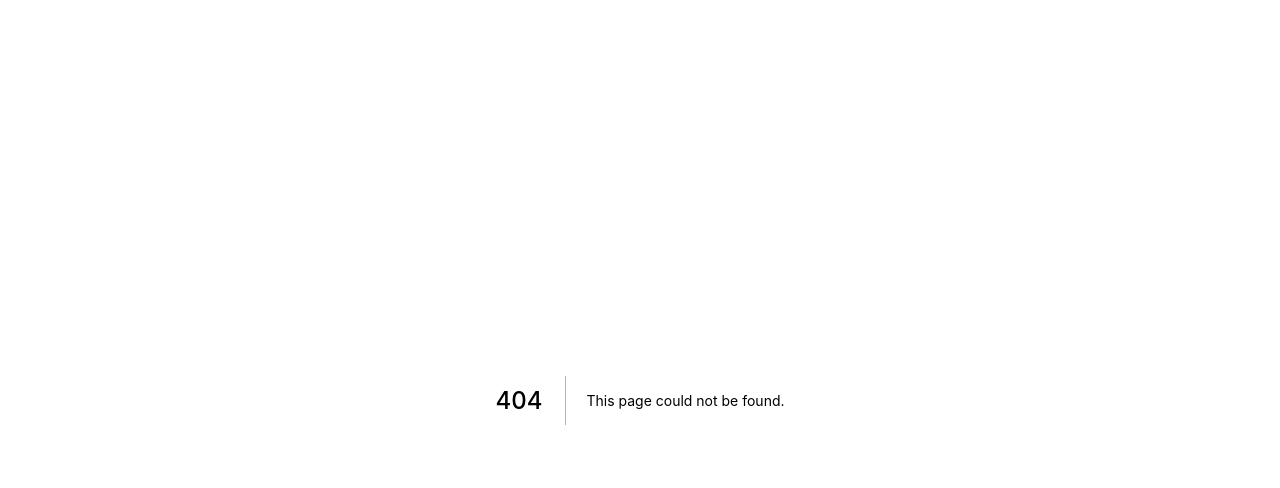
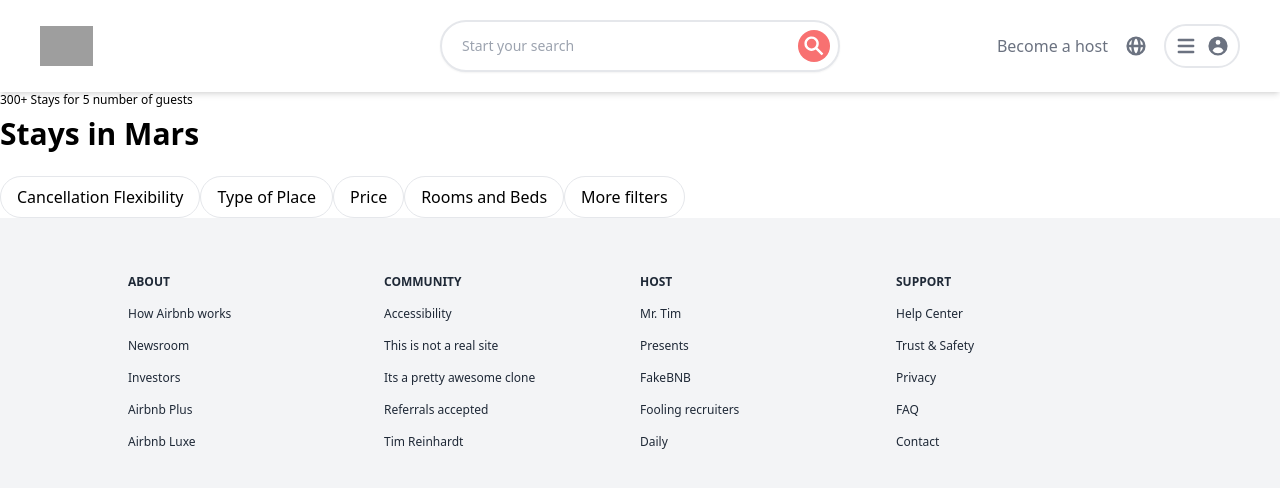
Before and after one commit to tjreinhardt/airbnb, a Next.js app in the folder airbnb-clone/: page /search in a window 1280 px wide. Before the commit this address had no page. Shown: the top 488 px of the page. Built offline with nearby package versions, Linux system fonts and the light colour scheme; grey boxes are pictures that could not be loaded.

Commit message:
adding search feature needs work

```diff
--- /dev/null
+++ b/airbnb-clone/pages/search.js
@@ -0,0 +1,30 @@
+import React from 'react'
+import Footer from '../components/Footer'
+import Header from "../components/Header"
+function Search() {
+  return (
+    <div className='h-screen'>
+      <Header />
+
+      <main className='flex'>
+        <section>
+          <p className='text-xs'>300+ Stays for 5 number of guests</p>
+          <h1 className='text-3xl font-semibold mt-2 mb-6'>Stays in Mars</h1>
+          <div className='hidden lg:inline-flex'>
+            <p className='px-4 py-2 border rounded-full cursor-pointer hover:shadow-lg active:scale-95'>Cancellation Flexibility</p>
+            <p className='px-4 py-2 border rounded-full cursor-pointer hover:shadow-lg active:scale-95'>Type of Place</p>
+            <p className='px-4 py-2 border rounded-full cursor-pointer hover:shadow-lg active:scale-95'>Price</p>
+            <p className='px-4 py-2 border rounded-full cursor-pointer hover:shadow-lg active:scale-95'>Rooms and Beds</p>
+            <p className='px-4 py-2 border rounded-full cursor-pointer hover:shadow-lg active:scale-95'>More filters</p>
+          </div>
+        </section>
+
+      </main>
+
+
+      <Footer />
+    </div>
+  )
+}
+
+export default Search
```
